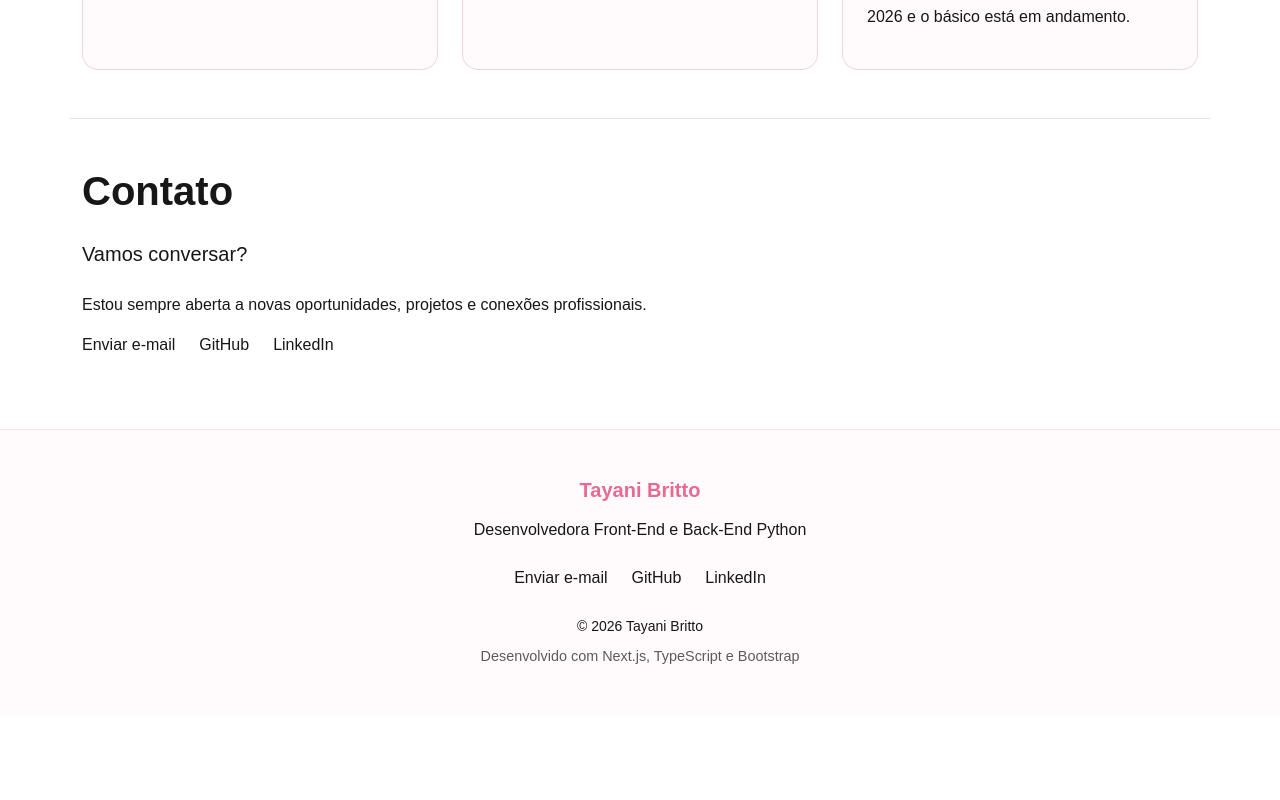
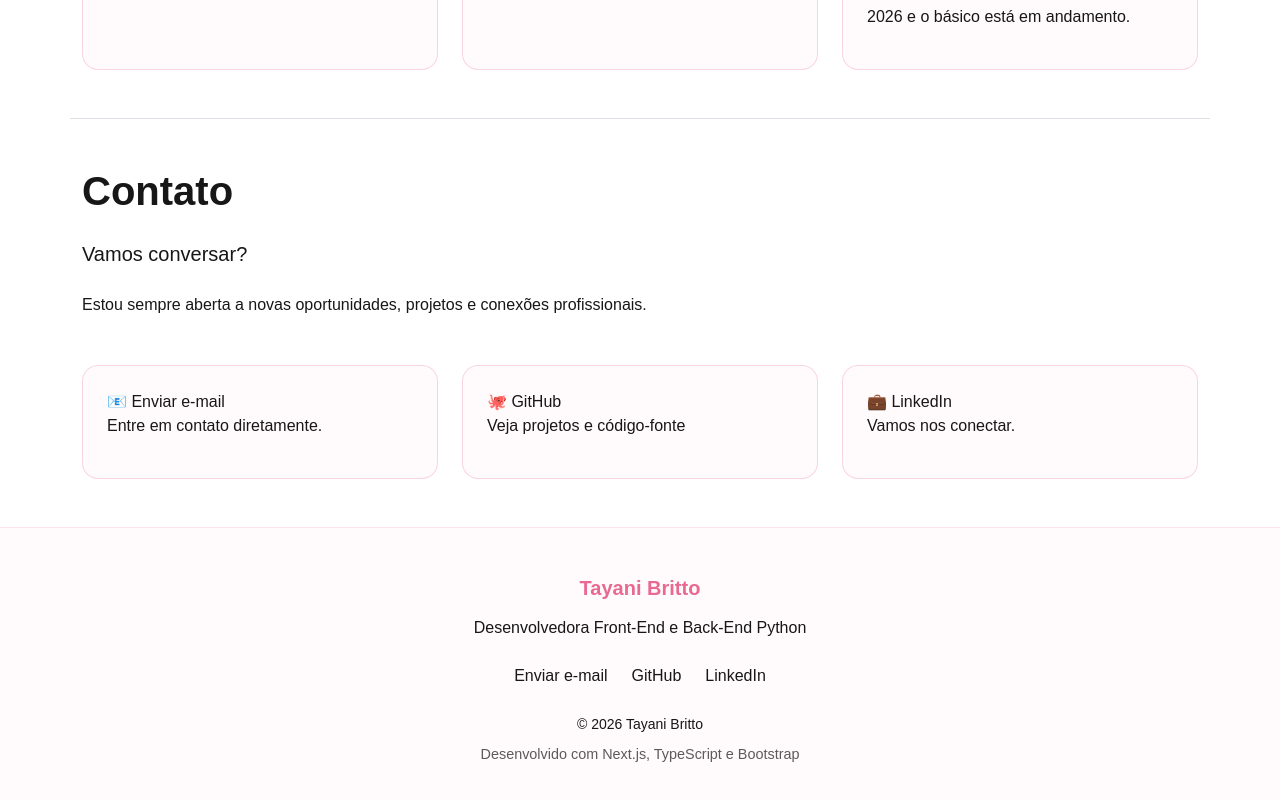
Before and after one commit to tayanibritto/portfolio-tayani-britto, a Next.js app: page / in a window 1280 px wide. Shown: the part 3349-4149 px from the top of the page. Before the commit the page ends 4065 px from the top, so only its background shows below. Built offline with nearby package versions, Linux system fonts and the light colour scheme.

Commit message:
chore: adição de cards na seção de contato

```diff
--- a/src/app/globals.css
+++ b/src/app/globals.css
@@ -207,6 +207,26 @@ a {
   box-shadow: 0 12px 24px rgba(232, 106, 146, 0.15);
 }
 
+.contact-card {
+  display: block;
+  height: 100%;
+  padding: 1.5rem;
+  border: 1px solid rgba(232, 106, 146, 0.25);
+  border-radius: 1rem;
+  background-color: rgba(232, 106, 146, 0.03);
+  transition:
+    transform 0.3s ease,
+    box-shadow 0.3s ease,
+    border-color 0.3s ease;
+  text-decoration: none;
+}
+
+.contact-card:hover {
+  transform: translateY(-4px);
+  border-color: #e86a92;
+  box-shadow: 0 12px 24px rgba(232, 106, 146, 0.15);
+}
+
 .footer {
   border-top: 1px solid rgba(232, 106, 146, 0.15);
   background-color: rgba(232, 106, 146, 0.03);
@@ -267,6 +287,11 @@ a {
   border-color: rgba(240, 139, 171, 0.025);
 }
 
+[data-bs-theme='dark'] .contact-card {
+  background-color: rgba(240, 139, 171, 0.06);
+  border-color: rgba(240, 139, 171, 0.25);
+}
+
 [data-bs-theme='dark'] .footer {
   background-color: rgba(240, 139, 171, 0.03);
   border-color: rgba(240, 139, 171, 0.15);
--- a/src/sections/Contato/Contato.tsx
+++ b/src/sections/Contato/Contato.tsx
@@ -7,16 +7,31 @@ export function Contato() {
 
       <p>Estou sempre aberta a novas oportunidades, projetos e conexões profissionais.</p>
 
-      <div className="d-flex gap-4 flex-wrap mb-4">
-        <a href="mailto:mad.britto@gmail.com" target="_blank">
-          Enviar e-mail
-        </a>
-        <a href="https://github.com/tayanibritto" target="_blank">
-          GitHub
-        </a>
-        <a href="https://www.linkedin.com/in/tayani-britto/" target="_blank">
-          LinkedIn
-        </a>
+      <div className="row g-4 mt-4">
+        <div className="col-12 col-md-4">
+          <a href="mailto:mad.britto@gmail.com" target="_blank" className="contact-card">
+            📧 Enviar e-mail
+            <p>Entre em contato diretamente.</p>
+          </a>
+        </div>
+
+        <div className="col-12 col-md-4">
+          <a href="https://github.com/tayanibritto" target="_blank" className="contact-card">
+            🐙 GitHub
+            <p>Veja projetos e código-fonte</p>
+          </a>
+        </div>
+
+        <div className="col-12 col-md-4">
+          <a
+            href="https://www.linkedin.com/in/tayani-britto/"
+            target="_blank"
+            className="contact-card"
+          >
+            💼 LinkedIn
+            <p>Vamos nos conectar.</p>
+          </a>
+        </div>
       </div>
     </section>
   );
```
